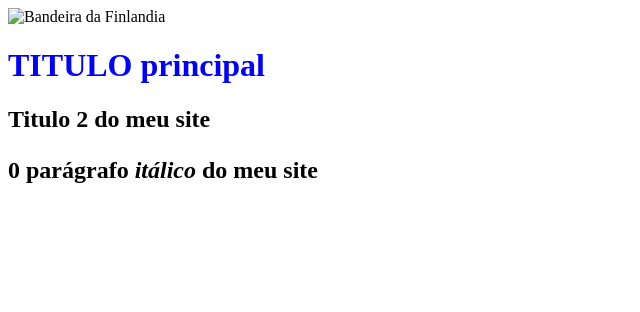
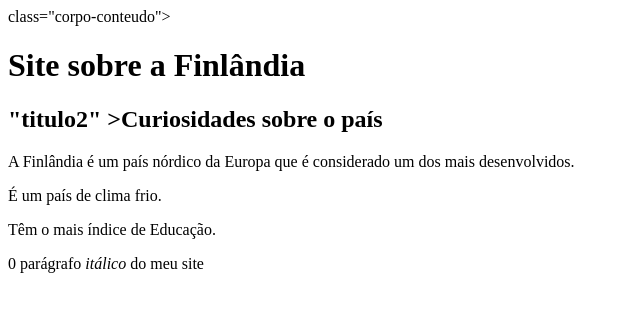
Before and after one commit to stadlerleonardo/projetoteste1, a plain HTML site: page index.html in a window 1280 px wide. Shown: the whole page, without its empty margins (0-640 px from the left). Drawn offline with Linux system fonts and the light colour scheme.

Commit message:
Update index.html

```diff
--- a/index.html
+++ b/index.html
@@ -2,15 +2,30 @@
 <html lang="pt-br">
 <head>
 <meta charset="UTF-8">
-    <title>TITULO DO MEU SITE</title>
+    <title>Finlandia</title>
     <link rel="stylesheet" hrwt="style.css
 <head>
 
-<body.>
-    <img src="imagem1.png" alt="Bandeira da Finlandia" id="finlandia">
-    <h1 style="color: blue;"> TITULO principal</h1>
-    <h2>Titulo <b>2</b> do meu site</p>
+<body.> class="corpo-conteudo">
+     <header>
+         <img.src="imagem.png" alt="Bandeira da Finlandia" id="finlandia">
+         <h1>Site sobre a Finlândia</h1>
+    </header>
+
+    <main>
+        <h2>"titulo2" >Curiosidades sobre o país</h2>
+
+        <p>A Finlândia é um país nórdico da Europa que é considerado um dos mais desenvolvidos.</p>
+        <p>É um país de clima frio.</p>
+        <p>Têm o mais índice de Educação.</p>
+    </main>
+
 
    <p>0 parágrafo <i>itálico</i> do meu site</p>
+    </main>
+
+
+
+
 
 </html>
```
